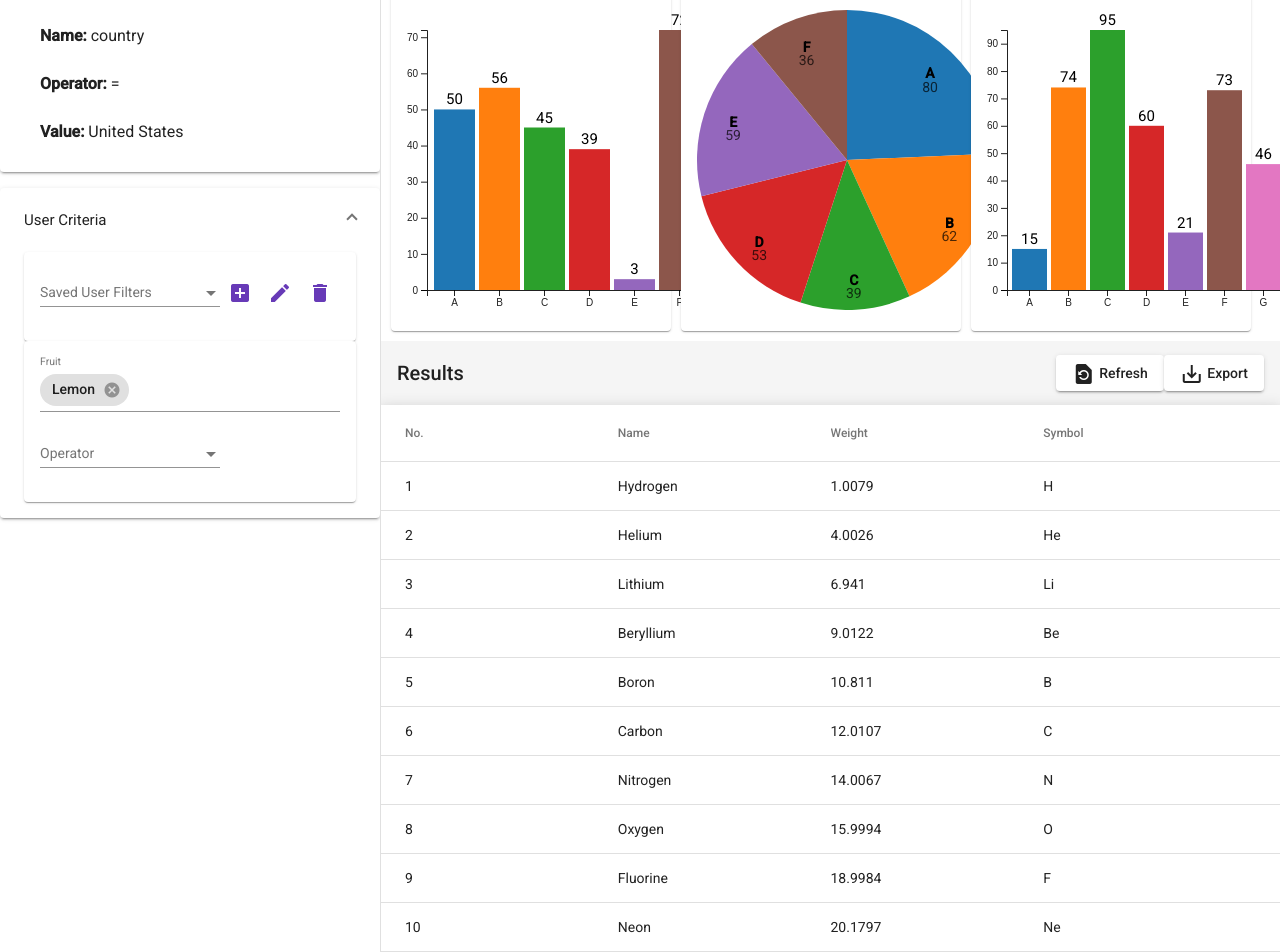
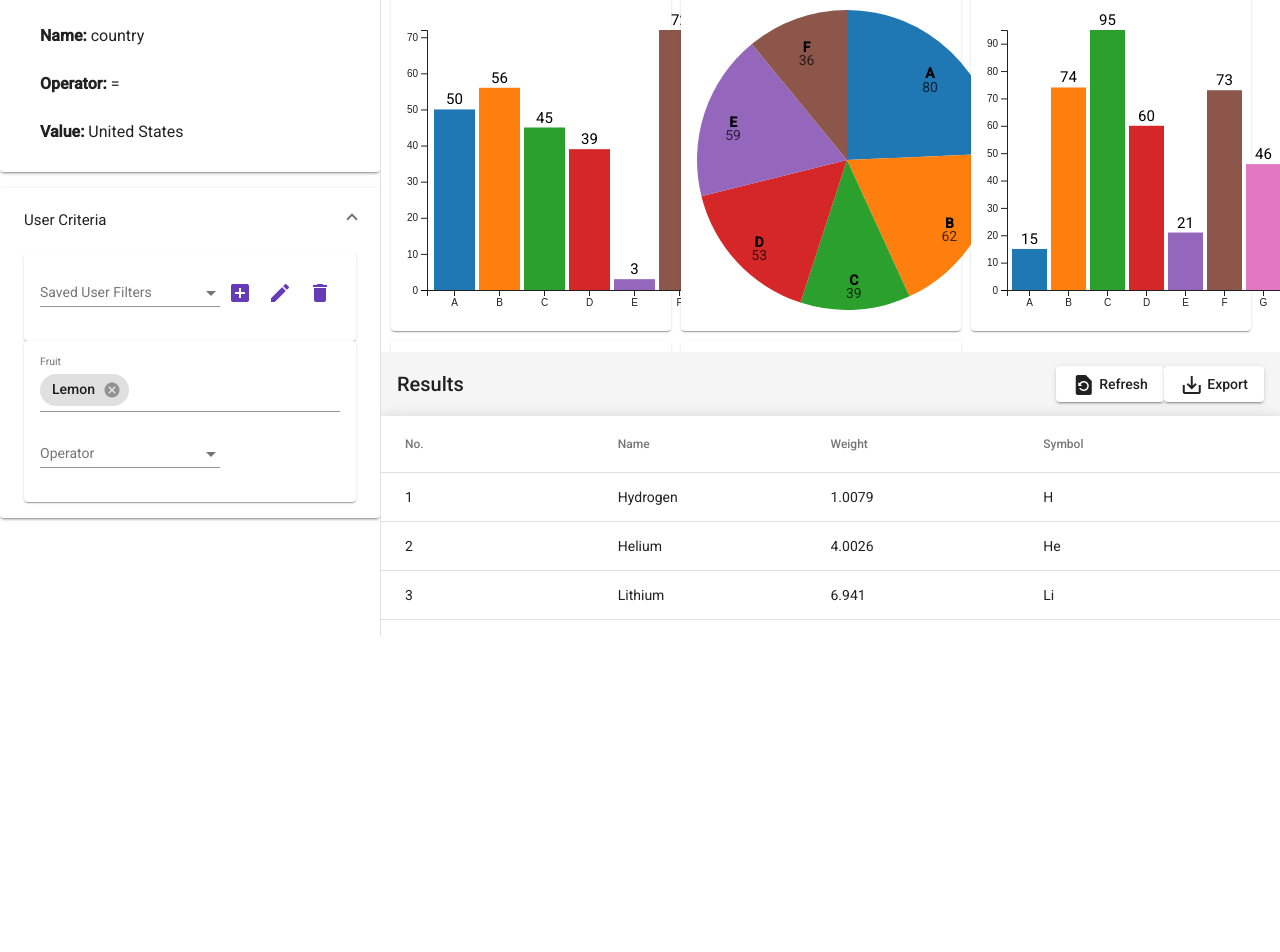
Before and after one commit to rmcclell/solr-dashboard-tool, an Angular app: page /dashboard in a window 1280 px wide. Shown: the part 268-1220 px from the top of the page. After the commit the page ends 904 px from the top, so only its background shows below. Built offline with nearby package versions, Linux system fonts and the light colour scheme.

Commit message:
UI improvements

```diff
--- a/src/app/dashboard/charts/charts.component.scss
+++ b/src/app/dashboard/charts/charts.component.scss
@@ -1,6 +1,6 @@
   .charts-container {
-    min-height: 400px !important;
-    overflow: visible;
+    height: 428px !important;
+    overflow: auto;
   }
 
   .cdk-drag-preview {
--- a/src/app/dashboard/charts/charts.component.ts
+++ b/src/app/dashboard/charts/charts.component.ts
@@ -9,6 +9,8 @@ import { CdkDragDrop, moveItemInArray } from '@angular/cdk/drag-drop';
 export class ChartsComponent implements OnInit {
   timePeriods = [
     'Bronze age',
+    'Iron age',
+    'Middle ages',
     'Iron age',
     'Middle ages'
   ];
--- a/src/app/dashboard/results/results.component.html
+++ b/src/app/dashboard/results/results.component.html
@@ -10,7 +10,8 @@
         Export
     </button>
 </mat-toolbar>
-<mat-table [dataSource]="dataSource" class="mat-elevation-z8">
+<div class="example-container mat-elevation-z8">
+    <mat-table [dataSource]="dataSource">
         <!-- Position Column -->
         <ng-container matColumnDef="position">
             <mat-header-cell *matHeaderCellDef> No. </mat-header-cell>
@@ -31,6 +32,7 @@
             <mat-header-cell *matHeaderCellDef> Symbol </mat-header-cell>
             <mat-cell *matCellDef="let element"> {{element.symbol}} </mat-cell>
         </ng-container>
-    <mat-header-row *matHeaderRowDef="displayedColumns"></mat-header-row>
+        <mat-header-row *matHeaderRowDef="displayedColumns; sticky: true"></mat-header-row>
         <mat-row *matRowDef="let row; columns: displayedColumns;"></mat-row>
     </mat-table>
+</div>
--- a/src/app/dashboard/results/results.component.scss
+++ b/src/app/dashboard/results/results.component.scss
@@ -1,10 +1,13 @@
-table {
-    height: 100%;;
+mat-table {
     width: 100%;
 }
 
-mat-table {
-    height: 100%;;
+.example-container {
+    height: 220px;
+    overflow: auto;
+}
+
+table {
     width: 100%;
 }
 
```
Lines whose indentation alone changed are shown as unchanged.
